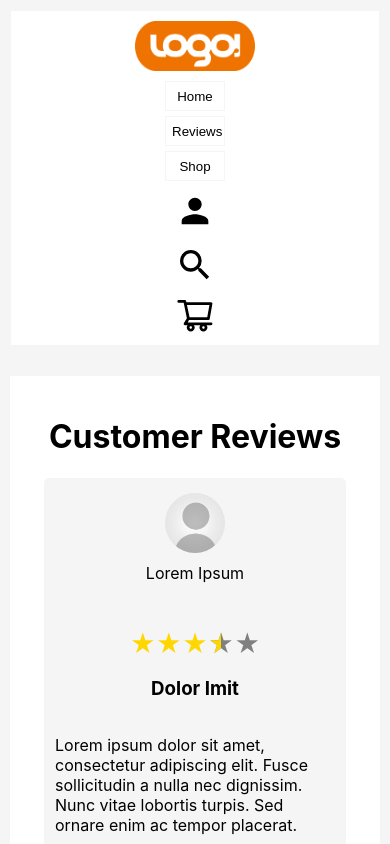
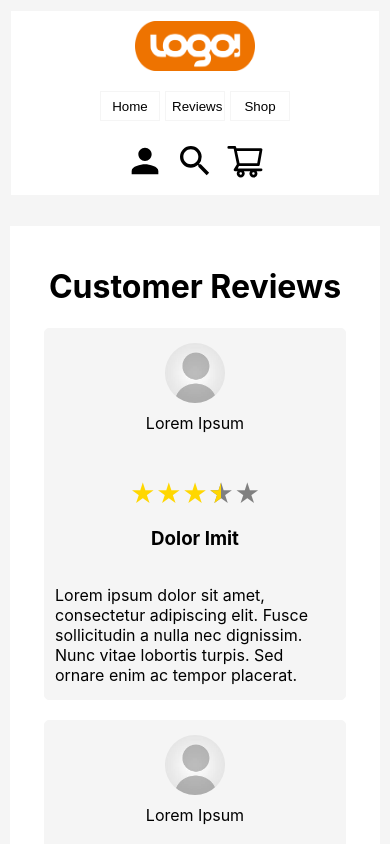
Before and after one commit to NikhilKr872/ecommerce-react, a React (Create React App) app: page /review in a window 390 px wide. Shown: the top 844 px of the page. Built offline with nearby package versions, Linux system fonts and the light colour scheme.

Commit message:
uses flex-direction: row in smaller screen in header

```diff
--- a/src/App.css
+++ b/src/App.css
@@ -20,8 +20,8 @@
 /* product image */
 
 img{
-  height: 100px;
-  width: 100px;
+  height: 150px;
+  width: 150px;
 }
 
 /* Single product */
--- a/src/components/css/header.css
+++ b/src/components/css/header.css
@@ -73,18 +73,18 @@
   .Header{
       flex-direction: column;
       justify-content: center;
-
+        gap: 10px;
       align-items: center;
 
   }
 
   .Nav{
-      flex-direction: column;
+      flex-direction: row;
 
       gap:5px;
   }
   .iconsparent{
-      flex-direction: column;
+      flex-direction: row;
       gap:10px;
   }
 
```
Also changed, not shown: src/App.js (line endings or trailing spaces), src/components/Header.js (line endings or trailing spaces).
